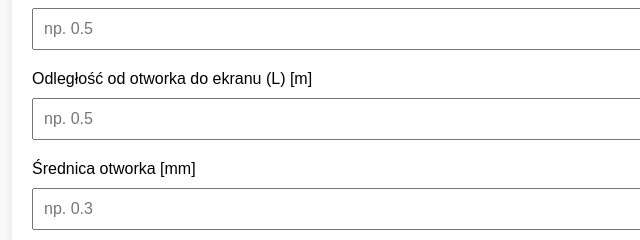
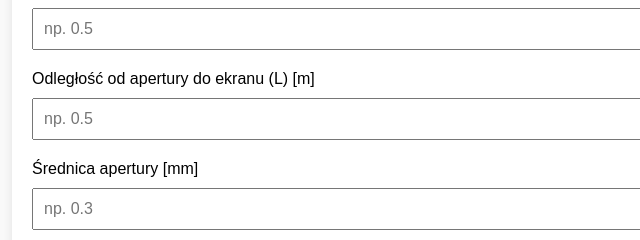
Before and after one commit to hajdukmarcin/cameraobscura, a plain HTML site: page index.html in a window 1280 px wide. Shown: the part 417-657 px from the top of the page, 308-948 px from the left. Drawn offline with Linux system fonts and the light colour scheme.

Commit message:
Update index.html

```diff
--- a/index.html
+++ b/index.html
@@ -20,10 +20,10 @@
     <label>LUB Kąt widzenia [stopnie] (pozostaw puste, jeśli używasz wysokości)</label>
     <input type="number" id="angularSize" step="0.01" placeholder="np. 0.5" />
 
-    <label>Odległość od otworka do ekranu (L) [m]</label>
+    <label>Odległość od apertury do ekranu (L) [m]</label>
     <input type="number" id="pinholeDistance" step="0.01" placeholder="np. 0.5" />
 
-    <label>Średnica otworka [mm]</label>
+    <label>Średnica apertury [mm]</label>
     <input type="number" id="pinholeDiameter" step="0.01" placeholder="np. 0.3" />
 
     <button onclick="calculateSize()">Oblicz Rozmiar Obrazu</button>
```
